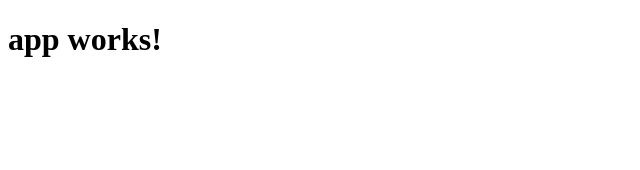
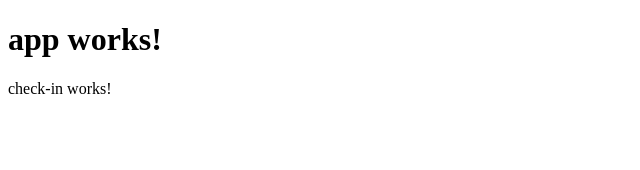
Before and after one commit to e-check/e-check-frontend, an Angular app: page /checkin in a window 1280 px wide. Shown: the top 170 px of the page, without its empty margins (0-640 px from the left). Built offline with nearby package versions, Linux system fonts and the light colour scheme.

Commit message:
Add routing module and check-in component.

```diff
--- a/src/app/app.component.html
+++ b/src/app/app.component.html
@@ -1,3 +1,4 @@
 <h1>
   {{title}}
 </h1>
+<router-outlet></router-outlet>
--- a/src/app/app.module.ts
+++ b/src/app/app.module.ts
@@ -3,15 +3,19 @@ import { NgModule } from '@angular/core';
 import { FormsModule } from '@angular/forms';
 import { HttpModule } from '@angular/http';
 
+import { AppRoutingModule } from './app-routing.module';
 import { AppComponent } from './app.component';
+import { CheckInComponent } from './check-in/check-in.component';
 
 @NgModule({
   declarations: [
-    AppComponent
+    AppComponent,
+    CheckInComponent
   ],
   imports: [
     BrowserModule,
     FormsModule,
+    AppRoutingModule,
     HttpModule
   ],
   providers: [],
--- /dev/null
+++ b/src/app/check-in/check-in.component.html
@@ -0,0 +1,3 @@
+<p>
+  check-in works!
+</p>
--- /dev/null
+++ b/src/app/check-in/check-in.component.ts
@@ -0,0 +1,15 @@
+import { Component, OnInit } from '@angular/core';
+
+@Component({
+  selector: 'app-check-in',
+  templateUrl: './check-in.component.html',
+  styleUrls: ['./check-in.component.css']
+})
+export class CheckInComponent implements OnInit {
+
+  constructor() { }
+
+  ngOnInit() {
+  }
+
+}
```
Also changed, not shown: src/app/app-routing.module.ts (added, +13 -0 lines), src/app/check-in/check-in.component.css (added), 1 other file (tests, documents, lock files or other folders).
